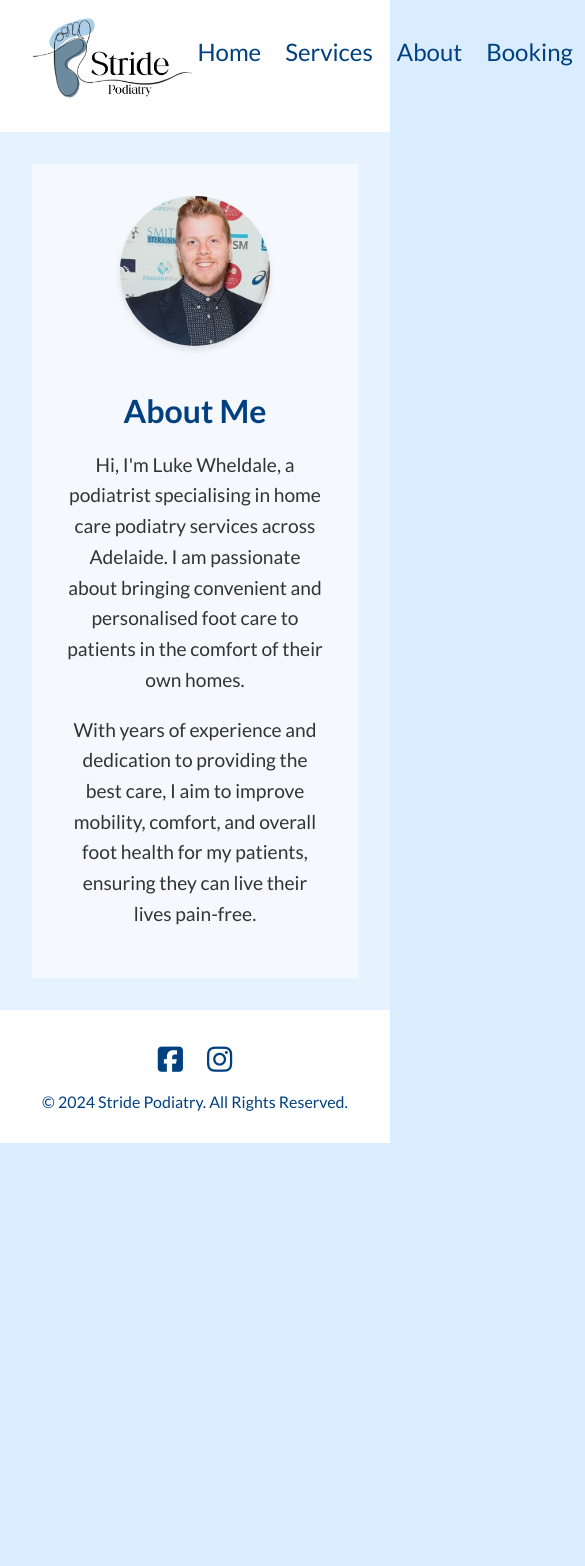
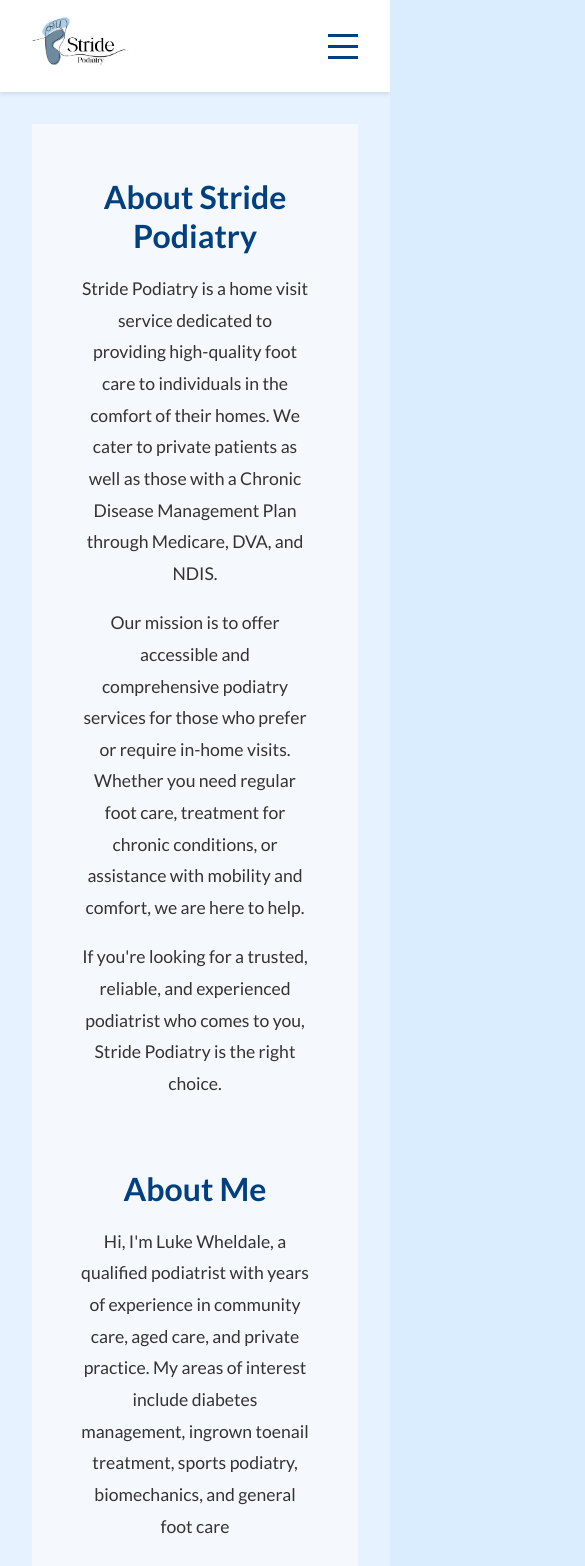
Before and after one commit to Looch8/stride-podiatry, a React (Vite) app: page /about-us in a window 390 px wide. Shown: the top 1566 px of the page, 585 px wide, since content can reach past the window. Before the commit the page ends 1143 px from the top, so only its background shows below. Built offline with nearby package versions, Linux system fonts and the light colour scheme.

Commit message:
changed heading to be mobile responsive

```diff
--- a/src/components/Header.jsx
+++ b/src/components/Header.jsx
@@ -1,29 +1,51 @@
+import { useState } from 'react';
 import logo from '../assets/images/white_logo.jpg';
 import { Link } from 'react-router-dom';
+import '../styles/Header.css';
 
 const Header = () => {
+	const [isMobileMenuOpen, setIsMobileMenuOpen] = useState(false);
+
+	const toggleMobileMenu = () => {
+		setIsMobileMenuOpen(!isMobileMenuOpen);
+	};
+
 	return (
 		<header className="header">
 			<nav className="navbar">
 				<div className="logo">
 					<img src={logo} alt="Stride Logo" className="logo-image" />
-					{/* <span>Stride Podiatry</span> */}
 				</div>
-				<ul className="nav-links">
+				<div className="hamburger" onClick={toggleMobileMenu}>
+					<span className="bar"></span>
+					<span className="bar"></span>
+					<span className="bar"></span>
+				</div>
+				<ul className={`nav-links ${isMobileMenuOpen ? 'active' : ''}`}>
 					<li>
-						<Link to="/">Home</Link>
+						<Link to="/" onClick={toggleMobileMenu}>
+							Home
+						</Link>
 					</li>
 					<li>
-						<Link to="/services">Services</Link>
+						<Link to="/services" onClick={toggleMobileMenu}>
+							Services
+						</Link>
 					</li>
 					<li>
-						<Link to="/about-us">About</Link>
+						<Link to="/about-us" onClick={toggleMobileMenu}>
+							About
+						</Link>
 					</li>
 					<li>
-						<Link to="/booking">Booking</Link>
+						<Link to="/booking" onClick={toggleMobileMenu}>
+							Booking
+						</Link>
 					</li>
 					<li>
-						<Link to="/contact-us">Contact Us</Link>
+						<Link to="/contact-us" onClick={toggleMobileMenu}>
+							Contact Us
+						</Link>
 					</li>
 				</ul>
 			</nav>
--- a/src/pages/About.jsx
+++ b/src/pages/About.jsx
@@ -4,26 +4,55 @@
 const About = () => {
 	return (
 		<div className="about-container">
+			<div className="about-text">
+				<h1>About Stride Podiatry</h1>
+				<p>
+					Stride Podiatry is a home visit service dedicated to
+					providing high-quality foot care to individuals in the
+					comfort of their homes. We cater to private patients as well
+					as those with a Chronic Disease Management Plan through
+					Medicare, DVA, and NDIS.
+				</p>
+				<p>
+					Our mission is to offer accessible and comprehensive
+					podiatry services for those who prefer or require in-home
+					visits. Whether you need regular foot care, treatment for
+					chronic conditions, or assistance with mobility and comfort,
+					we are here to help.
+				</p>
+				<p>
+					If you're looking for a trusted, reliable, and experienced
+					podiatrist who comes to you, Stride Podiatry is the right
+					choice.
+				</p>
+			</div>
+
+			<div className="about-text">
+				<h1>About Me</h1>
+				<p>
+					Hi, I'm Luke Wheldale, a qualified podiatrist with years of
+					experience in community care, aged care, and private
+					practice. My areas of interest include diabetes management,
+					ingrown toenail treatment, sports podiatry, biomechanics,
+					and general foot care
+				</p>
+				<p>
+					I’m passionate about providing personalised care that helps
+					my patients improve their mobility, comfort, and overall
+					foot health.
+				</p>
+				<p>
+					When I’m not helping my patients, you can find me playing
+					games, reading, coding and spending time with my family and
+					friends.
+				</p>
+			</div>
+
 			<img
 				src={profilePhoto}
 				alt="Luke Wheldale"
 				className="profile-photo"
 			/>
-			<div className="about-text">
-				<h1>About Me</h1>
-				<p>
-					Hi, I'm Luke Wheldale, a podiatrist specialising in home
-					care podiatry services across Adelaide. I am passionate
-					about bringing convenient and personalised foot care to
-					patients in the comfort of their own homes.
-				</p>
-				<p>
-					With years of experience and dedication to providing the
-					best care, I aim to improve mobility, comfort, and overall
-					foot health for my patients, ensuring they can live their
-					lives pain-free.
-				</p>
-			</div>
 		</div>
 	);
 };
--- a/src/pages/Services.jsx
+++ b/src/pages/Services.jsx
@@ -30,8 +30,8 @@
 				<li>
 					<h3>Biomechanics</h3>
 					<p>
-						Detailed analysis of foot function and movement to
-						address imbalances and improve overall mobility.
+						Analysis of foot function and movement to address
+						imbalances and improve overall mobility.
 					</p>
 				</li>
 				<li>
--- a/src/styles/About.css
+++ b/src/styles/About.css
@@ -1,5 +1,3 @@
-/*  */
-
 .about-container {
 	display: flex;
 	flex-direction: column;
@@ -7,6 +5,7 @@
 	padding: 2rem;
 	background-color: #f5f8fc;
 	color: #333;
+	gap: 2rem; /* Adds consistent spacing between sections */
 }
 
 .profile-photo {
@@ -15,11 +14,13 @@
 	border-radius: 50%;
 	margin-bottom: 1.5rem;
 	box-shadow: 0 4px 6px rgba(0, 0, 0, 0.1);
+	object-fit: cover; /* Ensures image fills the circle perfectly */
 }
 
 .about-text {
 	max-width: 600px;
 	text-align: center;
+	padding: 0 1rem; /* Adds padding for smaller screens */
 }
 
 .about-text h1 {
@@ -29,8 +30,23 @@
 }
 
 .about-text p {
-	font-size: 1.2rem;
-	line-height: 1.6;
+	font-size: 1.1rem;
+	line-height: 1.8;
 	margin-bottom: 1rem;
 	color: #333;
 }
+
+@media (min-width: 768px) {
+	.about-container {
+		flex-direction: row;
+		align-items: flex-start;
+		gap: 3rem;
+	}
+	.profile-photo {
+		width: 180px;
+		height: 180px;
+	}
+	.about-text {
+		text-align: left;
+	}
+}
--- a/src/styles/App.css
+++ b/src/styles/App.css
@@ -25,38 +25,6 @@
 	flex-direction: column;
 	min-height: 100vh;
 }
-
-.header {
-	background-color: white;
-	color: #004080;
-	padding: 1rem 2rem;
-}
-
-.navbar {
-	display: flex;
-	justify-content: space-between;
-	align-items: center;
-}
-
-.nav-links {
-	list-style: none;
-	display: flex;
-	gap: 1.5rem;
-	margin: 0;
-	padding: 0;
-}
-
-.nav-links a {
-	text-decoration: none;
-	color: #004080;
-	font-size: 1.5rem;
-	transition: color 0.3s;
-}
-
-.nav-links a:hover {
-	color: #00bfff;
-}
-
 .main-content {
 	flex-grow: 1;
 	display: flex;
--- /dev/null
+++ b/src/styles/Header.css
@@ -0,0 +1,75 @@
+.header {
+	background-color: white;
+	color: #004080;
+	padding: 1rem 2rem;
+	box-shadow: 0 2px 4px rgba(0, 0, 0, 0.1);
+	position: relative;
+}
+
+.navbar {
+	display: flex;
+	justify-content: space-between;
+	align-items: center;
+}
+
+.logo-image {
+	height: 60px;
+}
+
+.nav-links {
+	list-style: none;
+	display: flex;
+	gap: 1.5rem;
+	margin: 0;
+	padding: 0;
+}
+
+.nav-links a {
+	text-decoration: none;
+	color: #004080;
+	font-size: 1.5rem;
+	transition: color 0.3s;
+}
+
+.nav-links a:hover {
+	color: #00bfff;
+}
+
+/* Hamburger menu */
+.hamburger {
+	display: none;
+	flex-direction: column;
+	gap: 0.5rem;
+	cursor: pointer;
+}
+
+.hamburger .bar {
+	width: 30px;
+	height: 3px;
+	background-color: #004080;
+	transition: 0.3s;
+}
+
+/* Mobile styles */
+@media (max-width: 768px) {
+	.nav-links {
+		display: none;
+		flex-direction: column;
+		position: absolute;
+		top: 100%;
+		right: 0;
+		background-color: white;
+		width: 100%;
+		padding: 1rem 0;
+		box-shadow: 0 4px 8px rgba(0, 0, 0, 0.1);
+		text-align: center;
+	}
+
+	.nav-links.active {
+		display: flex;
+	}
+
+	.hamburger {
+		display: flex;
+	}
+}
```
